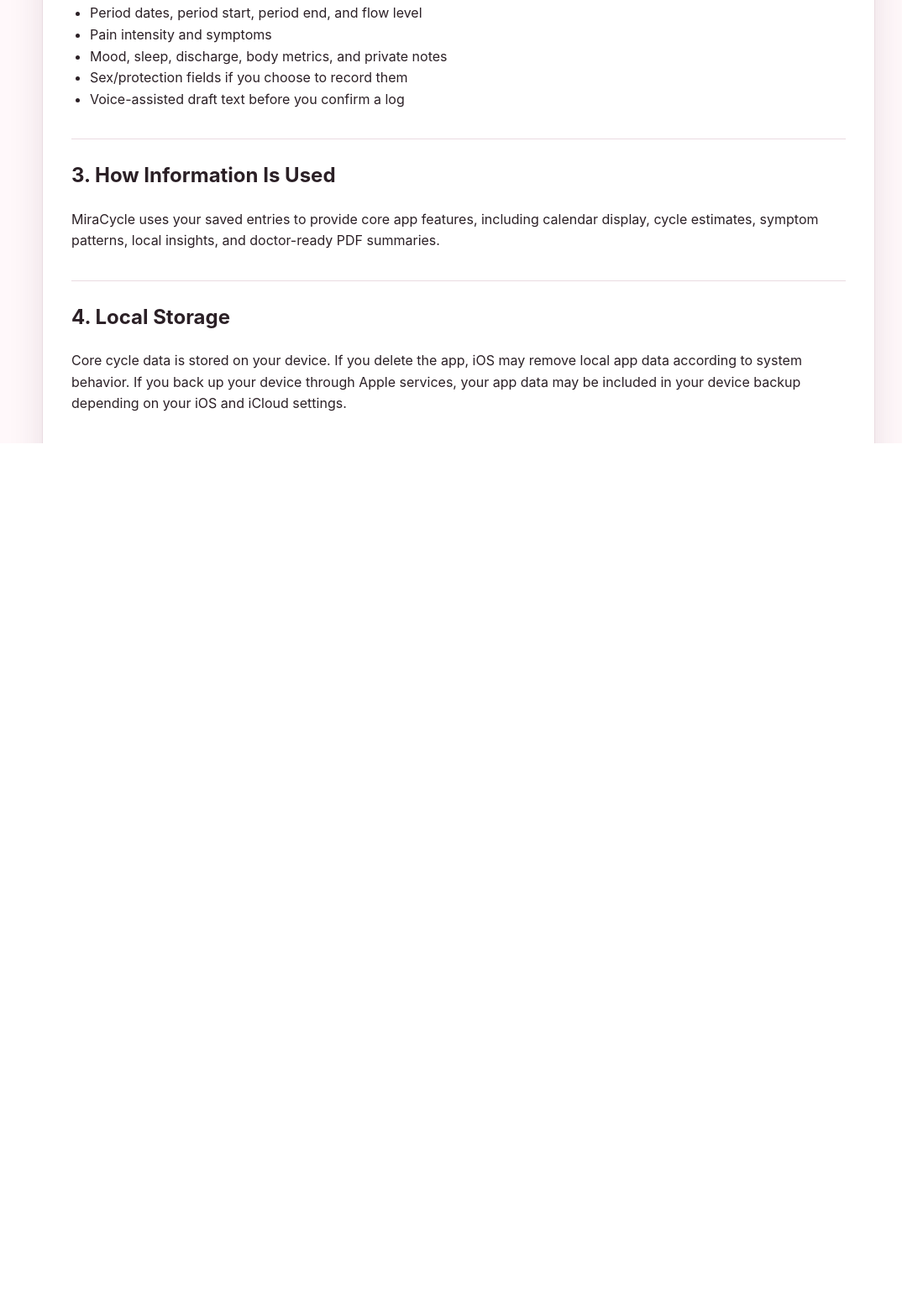
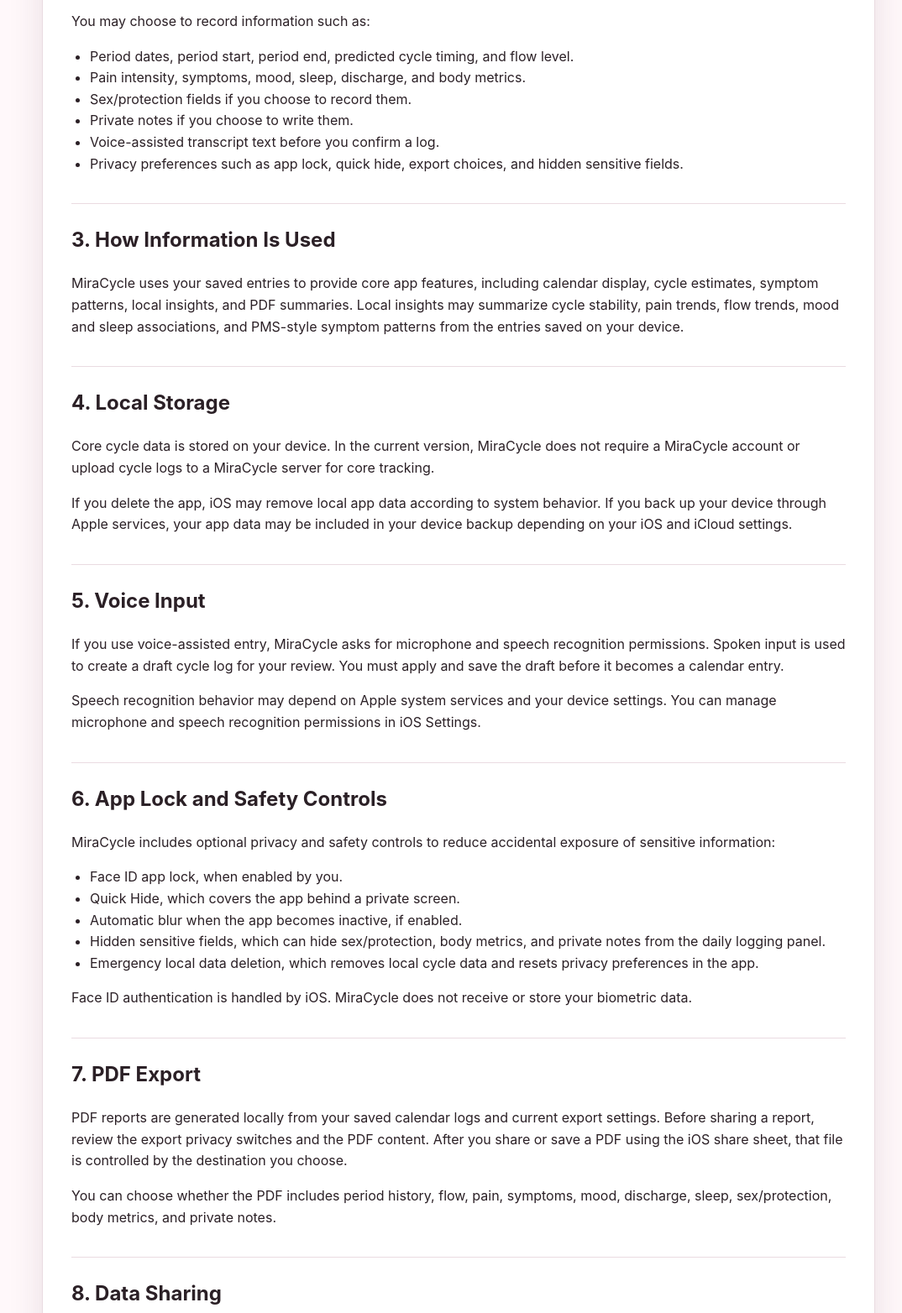
Before and after one commit to kevincy/cycleappsupport, a plain HTML site: page privacy.html in a window 1280 px wide. Shown: the part 743-2307 px from the top of the page at 84% size, without its empty margins (94-1168 px from the left). Drawn offline with Linux system fonts and the light colour scheme.

Commit message:
Update privacy policy for safety controls

```diff
--- a/privacy.html
+++ b/privacy.html
@@ -4,7 +4,7 @@
     <meta charset="utf-8">
     <meta name="viewport" content="width=device-width, initial-scale=1">
     <title>MiraCycle Privacy Policy</title>
-    <meta name="description" content="Privacy policy for MiraCycle, a local-first cycle tracking app.">
+    <meta name="description" content="Privacy policy for MiraCycle, a local-first cycle tracking app with private logs, voice entry, Face ID lock, and PDF export controls.">
     <link rel="stylesheet" href="styles.css">
   </head>
   <body>
@@ -23,63 +23,81 @@
     <main class="content">
       <article class="doc">
         <h1>Privacy Policy</h1>
-        <p class="meta">Effective date: June 29, 2026</p>
+        <p class="meta">Effective date: July 3, 2026</p>
 
-        <p>MiraCycle is designed as a local-first cycle tracking and wellness journaling app. This Privacy Policy explains what information the app may store, how it is used, and what choices you have.</p>
+        <p>MiraCycle is designed as a local-first cycle tracking and wellness journaling app. This Privacy Policy explains what information the app may store, how it is used, what permissions are requested, and what privacy choices you have.</p>
 
         <h2>1. Summary</h2>
         <ul>
           <li>MiraCycle does not require an account for core tracking.</li>
           <li>Cycle logs are stored locally on your device.</li>
-          <li>Doctor PDF reports are generated locally from your saved calendar logs.</li>
-          <li>You choose which sensitive fields appear in exported reports.</li>
+          <li>The developer does not collect your cycle logs through an app server in the current version.</li>
+          <li>The app does not include third-party advertising SDKs or third-party analytics SDKs in the current version.</li>
+          <li>PDF reports are generated locally from your saved calendar logs.</li>
+          <li>You choose which sensitive fields appear in exported PDF reports.</li>
           <li>MiraCycle is not designed to sell personal health data.</li>
         </ul>
 
         <h2>2. Information You May Enter</h2>
         <p>You may choose to record information such as:</p>
         <ul>
-          <li>Period dates, period start, period end, and flow level</li>
-          <li>Pain intensity and symptoms</li>
-          <li>Mood, sleep, discharge, body metrics, and private notes</li>
-          <li>Sex/protection fields if you choose to record them</li>
-          <li>Voice-assisted draft text before you confirm a log</li>
+          <li>Period dates, period start, period end, predicted cycle timing, and flow level.</li>
+          <li>Pain intensity, symptoms, mood, sleep, discharge, and body metrics.</li>
+          <li>Sex/protection fields if you choose to record them.</li>
+          <li>Private notes if you choose to write them.</li>
+          <li>Voice-assisted transcript text before you confirm a log.</li>
+          <li>Privacy preferences such as app lock, quick hide, export choices, and hidden sensitive fields.</li>
         </ul>
 
         <h2>3. How Information Is Used</h2>
-        <p>MiraCycle uses your saved entries to provide core app features, including calendar display, cycle estimates, symptom patterns, local insights, and doctor-ready PDF summaries.</p>
+        <p>MiraCycle uses your saved entries to provide core app features, including calendar display, cycle estimates, symptom patterns, local insights, and PDF summaries. Local insights may summarize cycle stability, pain trends, flow trends, mood and sleep associations, and PMS-style symptom patterns from the entries saved on your device.</p>
 
         <h2>4. Local Storage</h2>
-        <p>Core cycle data is stored on your device. If you delete the app, iOS may remove local app data according to system behavior. If you back up your device through Apple services, your app data may be included in your device backup depending on your iOS and iCloud settings.</p>
+        <p>Core cycle data is stored on your device. In the current version, MiraCycle does not require a MiraCycle account or upload cycle logs to a MiraCycle server for core tracking.</p>
+        <p>If you delete the app, iOS may remove local app data according to system behavior. If you back up your device through Apple services, your app data may be included in your device backup depending on your iOS and iCloud settings.</p>
 
         <h2>5. Voice Input</h2>
-        <p>If you use voice-assisted entry, MiraCycle asks for microphone and speech recognition permissions. Spoken input is used to create a draft cycle log for your review. You must confirm before the draft is saved as a calendar entry.</p>
+        <p>If you use voice-assisted entry, MiraCycle asks for microphone and speech recognition permissions. Spoken input is used to create a draft cycle log for your review. You must apply and save the draft before it becomes a calendar entry.</p>
         <p>Speech recognition behavior may depend on Apple system services and your device settings. You can manage microphone and speech recognition permissions in iOS Settings.</p>
 
-        <h2>6. PDF Export</h2>
+        <h2>6. App Lock and Safety Controls</h2>
+        <p>MiraCycle includes optional privacy and safety controls to reduce accidental exposure of sensitive information:</p>
+        <ul>
+          <li>Face ID app lock, when enabled by you.</li>
+          <li>Quick Hide, which covers the app behind a private screen.</li>
+          <li>Automatic blur when the app becomes inactive, if enabled.</li>
+          <li>Hidden sensitive fields, which can hide sex/protection, body metrics, and private notes from the daily logging panel.</li>
+          <li>Emergency local data deletion, which removes local cycle data and resets privacy preferences in the app.</li>
+        </ul>
+        <p>Face ID authentication is handled by iOS. MiraCycle does not receive or store your biometric data.</p>
+
+        <h2>7. PDF Export</h2>
         <p>PDF reports are generated locally from your saved calendar logs and current export settings. Before sharing a report, review the export privacy switches and the PDF content. After you share or save a PDF using the iOS share sheet, that file is controlled by the destination you choose.</p>
+        <p>You can choose whether the PDF includes period history, flow, pain, symptoms, mood, discharge, sleep, sex/protection, body metrics, and private notes.</p>
 
-        <h2>7. Data Sharing</h2>
-        <p>MiraCycle does not require an account and does not intentionally share your cycle logs with third-party advertisers. Data may leave the app only when you choose to export, share, back up, or otherwise transfer it using iOS or another service.</p>
+        <h2>8. Data Sharing</h2>
+        <p>MiraCycle does not require an account and does not intentionally share your cycle logs with third-party advertisers. Data may leave the app only when you choose to export, share, back up, use Apple system speech services, or otherwise transfer it using iOS or another service.</p>
 
-        <h2>8. Analytics, Advertising, and Tracking</h2>
-        <p>The current MiraCycle app is designed without third-party advertising or cross-app tracking. If this changes in a future version, this policy and the App Store privacy details should be updated before release.</p>
+        <h2>9. Analytics, Advertising, and Tracking</h2>
+        <p>The current MiraCycle app is designed without third-party advertising SDKs, third-party analytics SDKs, or cross-app tracking. If this changes in a future version, this policy and the App Store privacy details should be updated before release.</p>
 
-        <h2>9. Children</h2>
+        <h2>10. Children</h2>
         <p>MiraCycle is not directed to children under 13. If you believe a child has provided personal information through the app, please contact support.</p>
 
-        <h2>10. Your Choices</h2>
+        <h2>11. Your Choices</h2>
         <ul>
           <li>You can choose what to record.</li>
           <li>You can exclude sensitive fields from PDF export.</li>
-          <li>You can manage microphone and speech recognition permissions in iOS Settings.</li>
-          <li>You can delete local data using the app’s delete or reset option when available, or by deleting the app from your device.</li>
+          <li>You can hide sensitive logging fields inside the app.</li>
+          <li>You can enable or disable Face ID app lock, Quick Hide, and inactive-app blur.</li>
+          <li>You can manage microphone, speech recognition, and Face ID permissions in iOS Settings.</li>
+          <li>You can delete local data using the app’s emergency clear option when available, or by deleting the app from your device.</li>
         </ul>
 
-        <h2>11. Changes to This Policy</h2>
+        <h2>12. Changes to This Policy</h2>
         <p>This Privacy Policy may be updated as MiraCycle changes. The effective date at the top of this page shows when the policy was last updated.</p>
 
-        <h2>12. Contact</h2>
+        <h2>13. Contact</h2>
         <p>For support or privacy questions, open an issue at <a href="https://github.com/kevincy/cycleappsupport/issues">github.com/kevincy/cycleappsupport/issues</a>.</p>
 
         <p class="note">This policy is provided for product transparency and App Store review preparation. It is not legal advice. Consider having a qualified attorney review it before public launch.</p>
```
